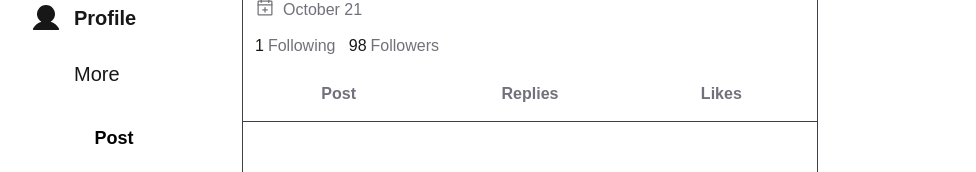
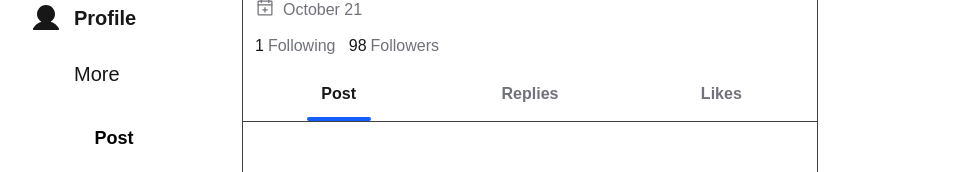
Before and after one commit to pickachuuu/kaleido-client, a Next.js app: page /profile in a window 1280 px wide. Shown: the part 430-602 px from the top of the page, without its empty margins (54-1030 px from the left). Built offline with nearby package versions, Linux system fonts and the light colour scheme.

Commit message:
feat: add state management for active tab in ProfilePage component

```diff
--- a/src/app/(dashboard)/[username]/page.tsx
+++ b/src/app/(dashboard)/[username]/page.tsx
@@ -5,7 +5,7 @@ import StickyContainer from "@/components/ui/StickyContainer"
 import ProfileOverview from "@/components/layout/ProfileOverview";
 import NavButtonContainer from "@/components/layout/NavButtonContainer";
 import NavButton from "@/components/ui/NavButton";
-import { use } from 'react'
+import { use, useState } from 'react'
 
 interface ProfilePageProps {
     params: Promise <{
@@ -15,6 +15,8 @@ interface ProfilePageProps {
 
 export default function ProfilePage({params}: ProfilePageProps) {
     const { username } = use(params);
+    const [activeTab, setActiveTab] = useState<'Post'|'Replies'|'Likes'>('Post')
+
 
     return (
         <div>
@@ -25,13 +27,19 @@ export default function ProfilePage({params}: ProfilePageProps) {
             </StickyContainer>
             <ProfileOverview/>
             <NavButtonContainer>
-                <NavButton>
+                <NavButton
+                onClick={()=>{setActiveTab('Post')}}
+                active={activeTab === 'Post'}>
                     Post
                 </NavButton>
-                <NavButton>
+                <NavButton
+                onClick={()=>{setActiveTab('Replies')}}
+                active={activeTab === 'Replies'}>
                     Replies
                 </NavButton>
-                <NavButton>
+                <NavButton
+                onClick={()=>{setActiveTab('Likes')}}
+                active={activeTab === 'Likes'}>
                     Likes
                 </NavButton>
             </NavButtonContainer>
```
